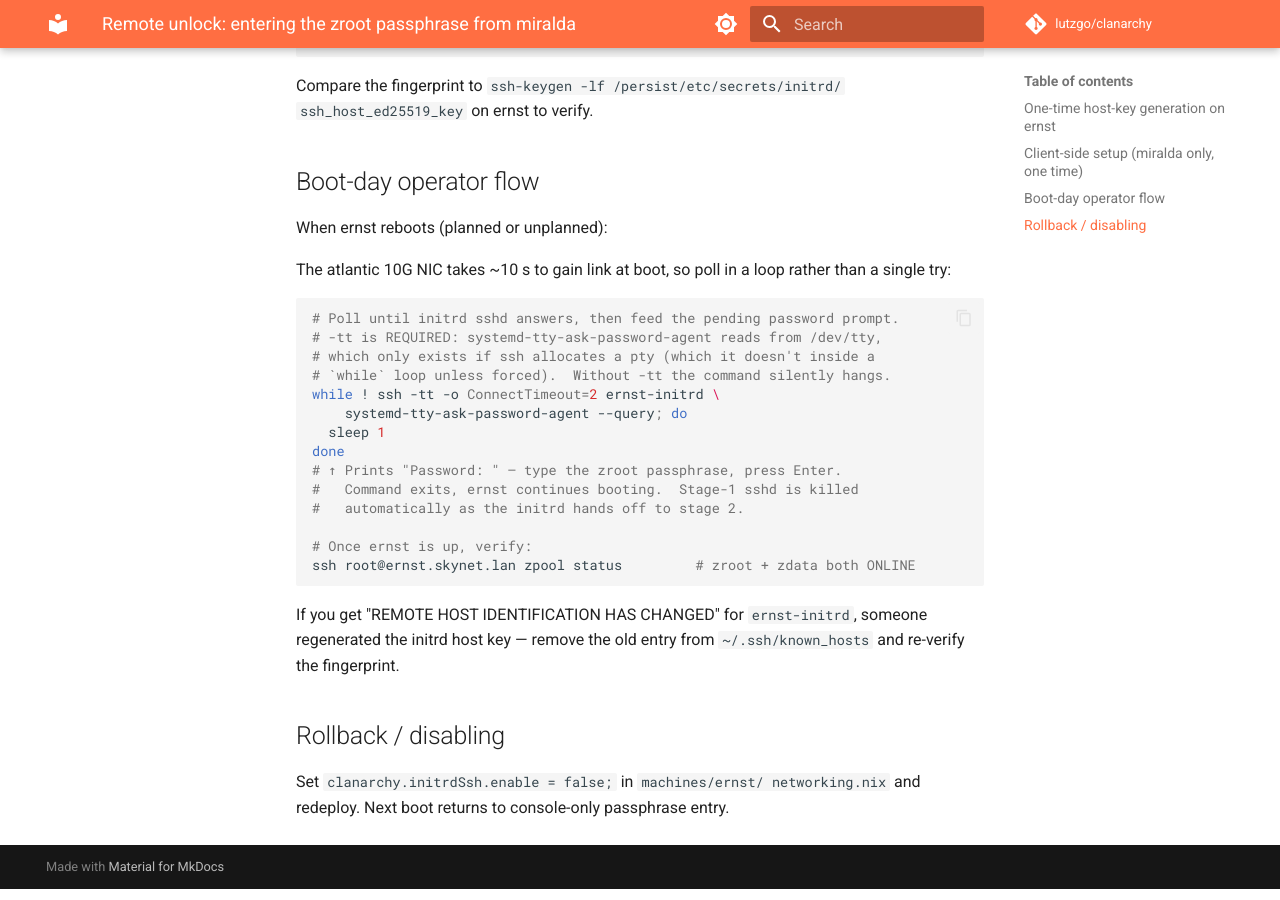
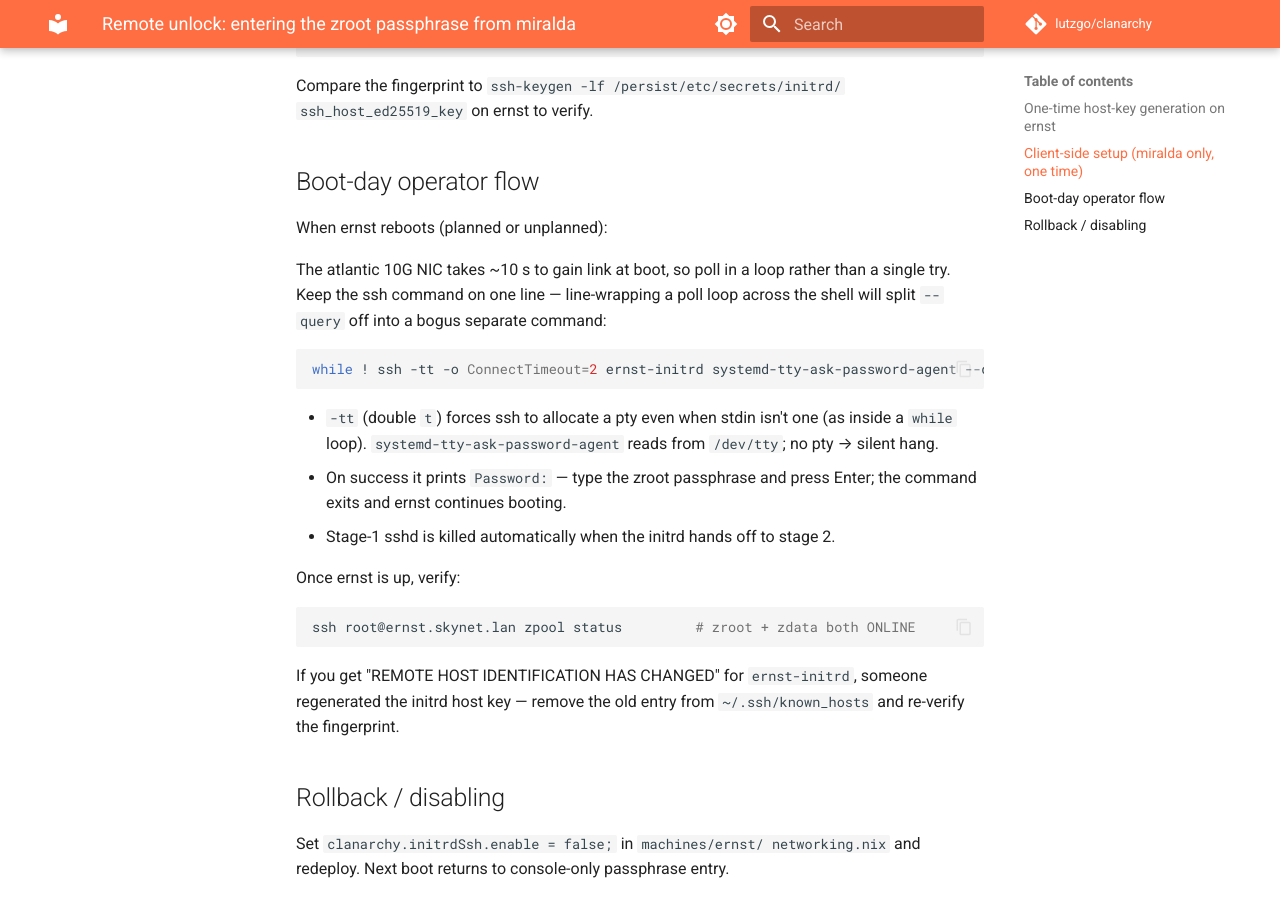
Before and after one commit to lutzgo/clanarchy, an MkDocs documentation site: the page built from docs/guides/remote-unlock.md, in a window 1280 px wide and 900 px high, scrolled down 1140 px. Built offline with MkDocs 1.6.1 and Material for MkDocs 9.7.7, drawn with Linux system fonts in a browser that asks for light colours; comment, search, counter and statistics services are not loaded.

Commit message:
docs(remote-unlock): keep poll loop on one line
Line-wrapped poll loops get split by some shells at the wrong point:
`systemd-tty-ask-password-agent` runs without `--query`, then the
shell tries to execute `--query` as a standalone command. Force the
snippet onto one line and call out the requirement in the surrounding
prose.

Co-Authored-By: Claude Opus 4.7 <noreply@anthropic.com>

````diff
--- a/docs/guides/remote-unlock.md
+++ b/docs/guides/remote-unlock.md
@@ -57,22 +57,26 @@ ssh_host_ed25519_key` on ernst to verify.
 When ernst reboots (planned or unplanned):
 
 The atlantic 10G NIC takes ~10 s to gain link at boot, so poll in a
-loop rather than a single try:
+loop rather than a single try.  Keep the ssh command on one line —
+line-wrapping a poll loop across the shell will split `--query` off
+into a bogus separate command:
 
 ```bash
-# Poll until initrd sshd answers, then feed the pending password prompt.
-# -tt is REQUIRED: systemd-tty-ask-password-agent reads from /dev/tty,
-# which only exists if ssh allocates a pty (which it doesn't inside a
-# `while` loop unless forced).  Without -tt the command silently hangs.
-while ! ssh -tt -o ConnectTimeout=2 ernst-initrd \
-    systemd-tty-ask-password-agent --query; do
-  sleep 1
-done
-# ↑ Prints "Password: " — type the zroot passphrase, press Enter.
-#   Command exits, ernst continues booting.  Stage-1 sshd is killed
-#   automatically as the initrd hands off to stage 2.
+while ! ssh -tt -o ConnectTimeout=2 ernst-initrd systemd-tty-ask-password-agent --query; do sleep 1; done
+```
 
-# Once ernst is up, verify:
+- `-tt` (double `t`) forces ssh to allocate a pty even when stdin
+  isn't one (as inside a `while` loop).
+  `systemd-tty-ask-password-agent` reads from `/dev/tty`; no pty →
+  silent hang.
+- On success it prints `Password: ` — type the zroot passphrase and
+  press Enter; the command exits and ernst continues booting.
+- Stage-1 sshd is killed automatically when the initrd hands off to
+  stage 2.
+
+Once ernst is up, verify:
+
+```bash
 ssh root@ernst.skynet.lan zpool status         # zroot + zdata both ONLINE
 ```
 
````
